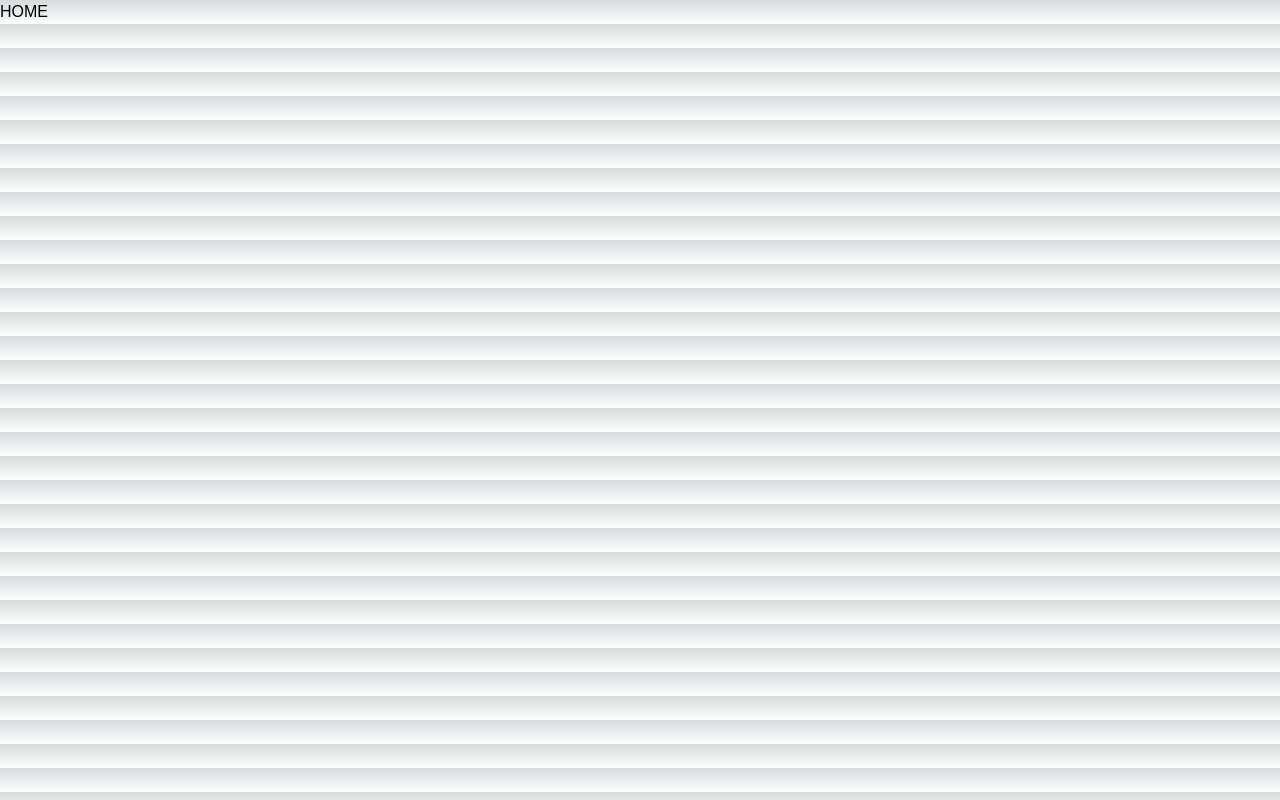
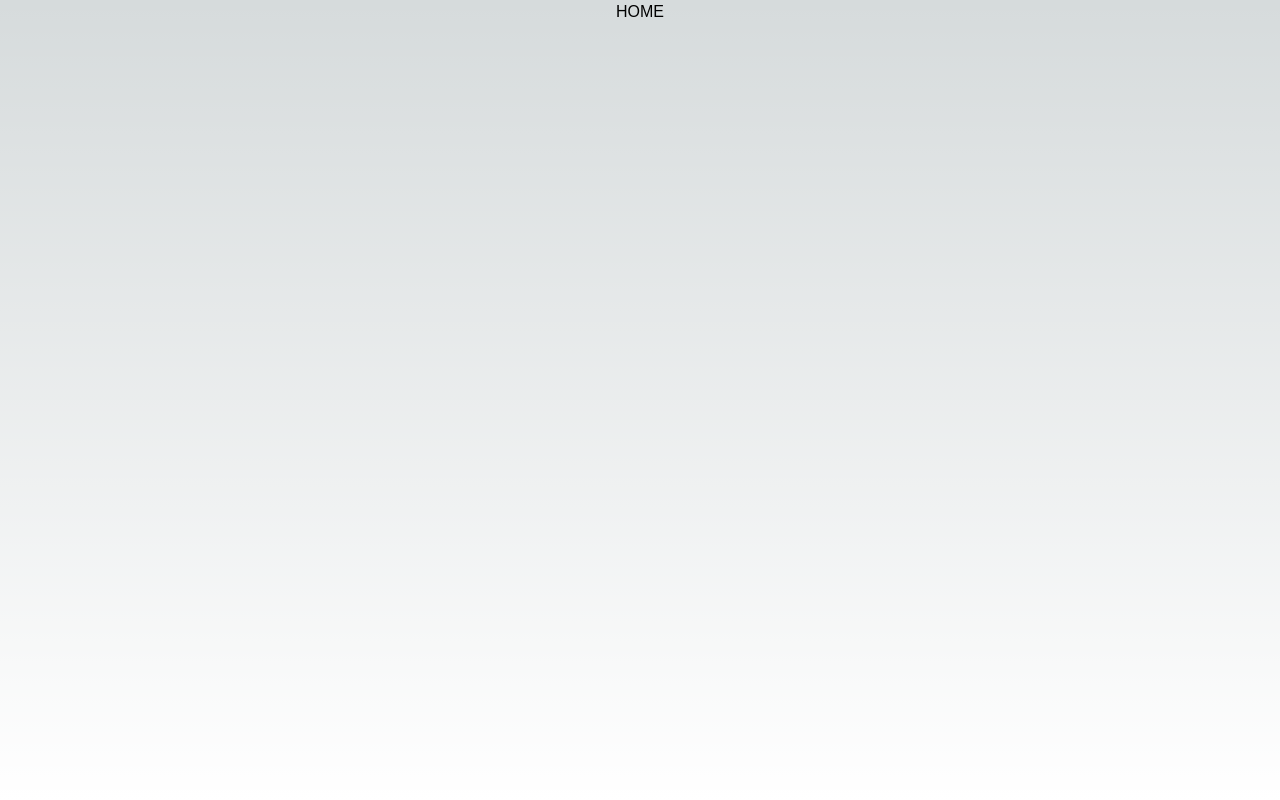
Before and after one commit to prove-ability/plan-b, a Next.js app: page / in a window 1280 px wide. Built offline with nearby package versions, Linux system fonts and the light colour scheme; a web font is replaced by a local one.

Commit message:
feat: 기본 레이아웃 수정

```diff
--- a/src/app/layout.tsx
+++ b/src/app/layout.tsx
@@ -19,7 +19,14 @@ export default function RootLayout({
 }>) {
   return (
     <html lang="ko">
-      <body className={myFont.className}>{children}</body>
+      <body
+        className={
+          myFont.className +
+          " flex min-h-screen flex-col items-center justify-between px-8"
+        }
+      >
+        {children}
+      </body>
     </html>
   );
 }
```
